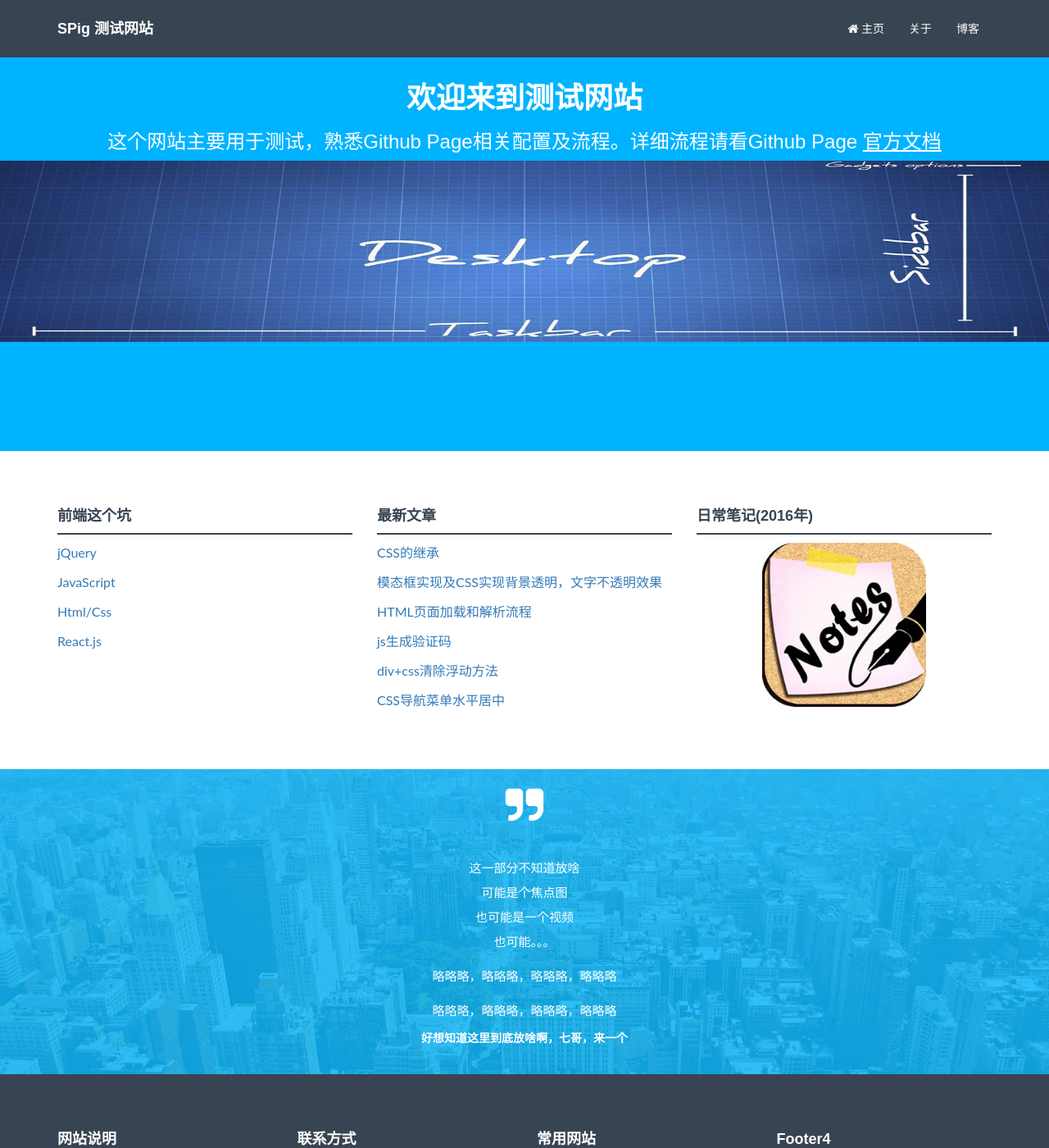
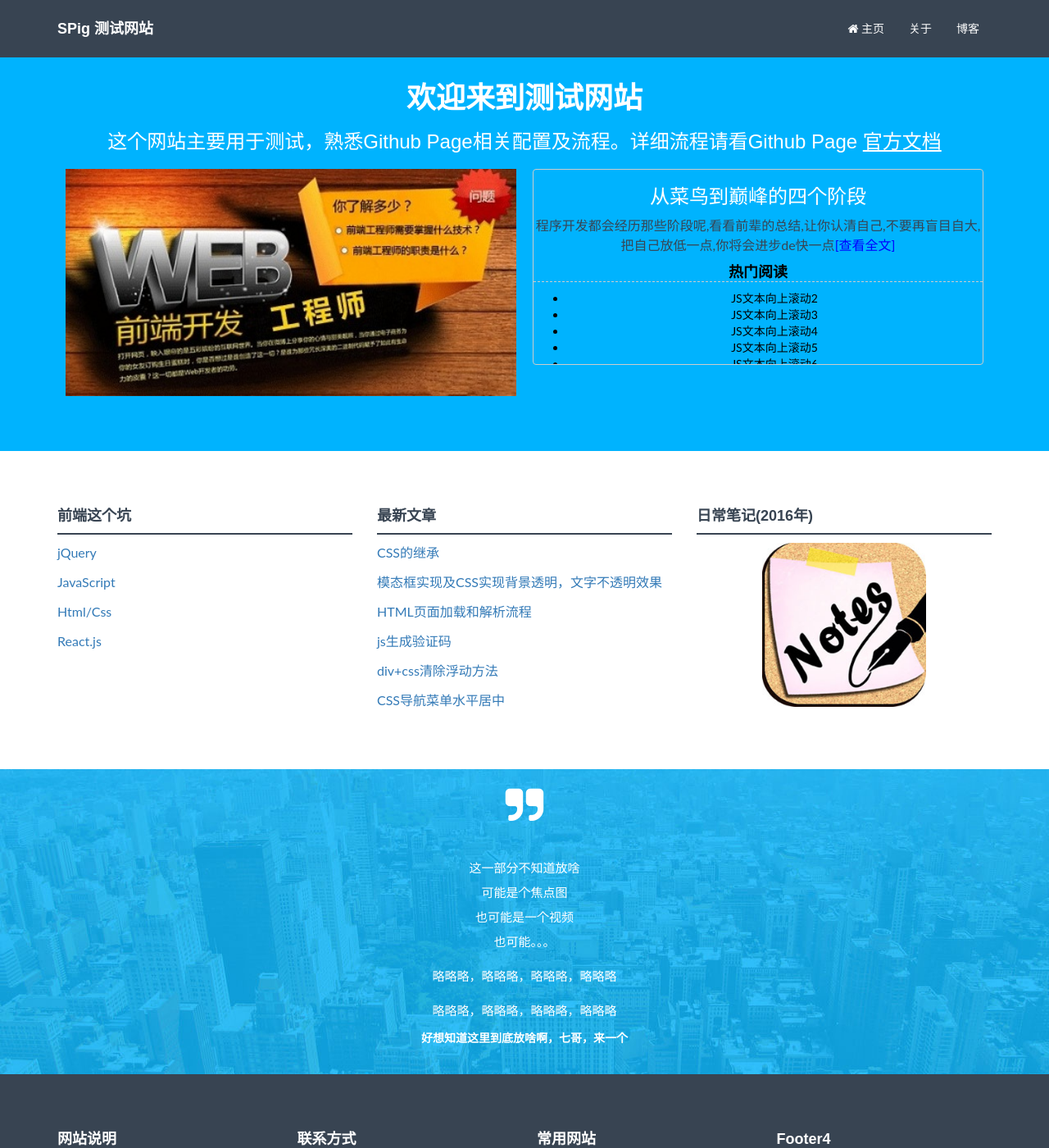
Before and after one commit to yaming042/yaming042.github.io, a Jekyll site: the page built from index.html, in a window 1280 px wide and 1400 px high. Shown: the whole window at 82% size. Built offline with Jekyll 4.4.1, drawn with Linux system fonts in a browser that asks for light colours; comment, search, counter and statistics services are not loaded.

Commit message:
chagne hp top

```diff
--- a/index.html
+++ b/index.html
@@ -27,7 +27,32 @@ tag: full_width
         <a href="javascript:;" id="prev" class="arrow">&lt;</a>
         <a href="javascript:;" id="next" class="arrow">&gt;</a>
     </div> -->
-    <img src="{{ site.baseurl }}/public/img/banner.jpg" alt="" style="width:100%;">
+    <div class="container">
+        <div class="top-left">
+            <a href="/">
+                <img src="{{ site.baseurl }}/public/img/web.jpg" alt="">
+            </a>
+        </div>
+        <div class="top-right">
+            <div class="top-text">
+                <h3>从菜鸟到巅峰的四个阶段</h3>
+                <p>程序开发都会经历那些阶段呢,看看前辈的总结,让你认清自己,不要再盲目自大,把自己放低一点,你将会进步de快一点<a href="#" style="color:blue;">[查看全文]</a></p>
+                <h4>热门阅读</h4>
+                <div class="roll-wrap" id="roll-wrap">
+                    <ul>
+                        <li>JS文本向上滚动1</li>
+                        <li>JS文本向上滚动2</li>
+                        <li>JS文本向上滚动3</li>
+                        <li>JS文本向上滚动4</li>
+                        <li>JS文本向上滚动5</li>
+                        <li>JS文本向上滚动6</li>
+                        <li>JS文本向上滚动7</li>
+                    </ul>
+                </div>
+            </div>
+        </div>
+        <div style="clear:both;"></div>
+    </div>
 </div>
 
 <div class="container mtb">
@@ -77,48 +102,4 @@ tag: full_width
     </div>
 </div>
 
-<script type="text/javascript">
-var percent = 0,
-    time;
-function getRandom(n,m){
-    var c = m - n + 1;
-    return Math.floor(Math.random() * c + n);
-}
-function loadPer(){
-    time = setInterval(function(){
-        percent += getRandom(1,20);
-        var str;
-        if(percent > 100){
-            str = 100;
-            stopTime(time);
-            window.location.href = "https://yaming042.github.io/notes/";
-        }else{
-            str = percent;
-        }
-        $("#load_bar").css({"width":str+"%","transition":"all .2s"}).html(str+"%");
-    },300);
-}
-function stopTime(timeid){
-    clearInterval(timeid);
-}
-
-$(window).ready(function(){
-    // $(".slider-zone").Carousel({
-    //     list:'.list',
-    //     duration: 500,
-    //     listitem:'.slider-item'
-    // });
-
-    $(".notes").hover(function(){
-        $(".process-bar").slideDown("fast",function(){
-            loadPer();
-        });
-    },function(){
-        stopTime(time);
-        $(".process-bar").slideUp("slow",function(){
-            percent = 0;
-            $("#load_bar").css("width",0).html("");
-        });
-    })
-});
-</script>
+<script type="text/javascript" src="{{ site.baseurl }}/public/js/index.js"></script>
--- a/public/css/theme.css
+++ b/public/css/theme.css
@@ -583,4 +583,29 @@ a.demolink {
 .img70{width:70%;}
 @media screen and (max-width: 640px){
     .img70{width: 98%;}
+    .top-left, .top-right{
+        width: 100%;
+    }
 }
+
+/*homepage top list css*/
+.top-left, .top-right{
+    width: 50%;
+    float: left;
+    padding: 10px;
+}
+.top-left img{
+    width: 100%;
+}
+.top-text{
+    border: 1px solid #ccc;
+    border-radius: 4px;
+    color: #000;
+}
+.top-text h4{
+    border-bottom: 1px dashed #ccc;
+}
+.roll-wrap{
+    height: 90px;
+    overflow: hidden;
+}
--- /dev/null
+++ b/public/js/index.js
@@ -0,0 +1,100 @@
+var percent = 0,
+    time;
+function getRandom(n,m){
+    var c = m - n + 1;
+    return Math.floor(Math.random() * c + n);
+}
+function loadPer(){
+    time = setInterval(function(){
+        percent += getRandom(1,20);
+        var str;
+        if(percent > 100){
+            str = 100;
+            stopTime(time);
+            window.location.href = "https://yaming042.github.io/notes/";
+        }else{
+            str = percent;
+        }
+        $("#load_bar").css({"width":str+"%","transition":"all .2s"}).html(str+"%");
+    },300);
+}
+function stopTime(timeid){
+    clearInterval(timeid);
+}
+
+function notesFun(){
+    $(".notes").hover(function(){
+        $(".process-bar").slideDown("fast",function(){
+            loadPer();
+        });
+    },function(){
+        stopTime(time);
+        $(".process-bar").slideUp("slow",function(){
+            percent = 0;
+            $("#load_bar").css("width",0).html("");
+        });
+    });
+}
+
+/*homepage gundong js*/
+function scrollTxt(){
+    var controls={},
+        values={},
+        t1=500, /*播放动画的时间*/
+        t2=3000, /*播放时间间隔*/
+        si;
+    controls.rollWrap=$("#roll-wrap");/*滚动容器*/
+    controls.rollWrapUl=controls.rollWrap.children();/*ul容器*/
+    controls.rollWrapLIs=controls.rollWrapUl.children();/*li标签*/
+
+    values.liNums=controls.rollWrapLIs.length;
+    values.liHeight=controls.rollWrapLIs.eq(0).height();
+    values.ulHeight=controls.rollWrap.height();
+
+    this.init=function(){
+        autoPlay();
+        pausePlay();
+        console.log(controls.rollWrapLIs);
+    }
+    /*滚动*/
+    function play(){
+    	console.log("play");
+        controls.rollWrapUl.animate({"margin-top" : "-"+values.liHeight}, t1, function(){
+            $(this).css("margin-top" , "0").children().eq(0).appendTo($(this));
+        });
+    }
+    /*自动滚动*/
+    function autoPlay(){
+        /*如果所有li标签的高度和大于.roll-wrap的高度则滚动*/
+        if(values.liHeight*values.liNums > values.ulHeight){
+            si=setInterval(function(){
+                play();
+            },t2);
+        }
+    }
+    /*鼠标经过ul时暂停滚动*/
+    function pausePlay(){
+        controls.rollWrapUl.on({
+            "mouseenter":function(){
+                clearInterval(si);
+            },
+            "mouseleave":function(){
+                autoPlay();
+            }
+        });
+    }
+}
+function beginList(){
+	var list = new scrollTxt().init();
+}
+/*homepage gundong end js*/
+
+$(window).ready(function(){
+    // $(".slider-zone").Carousel({
+    //     list:'.list',
+    //     duration: 500,
+    //     listitem:'.slider-item'
+    // });
+    notesFun();
+    beginList();
+});
```
Also changed, not shown: public/img/web.jpg (added).
